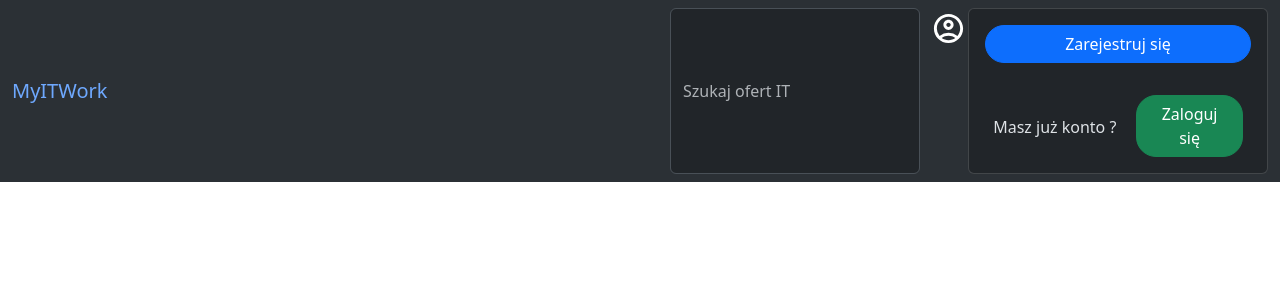
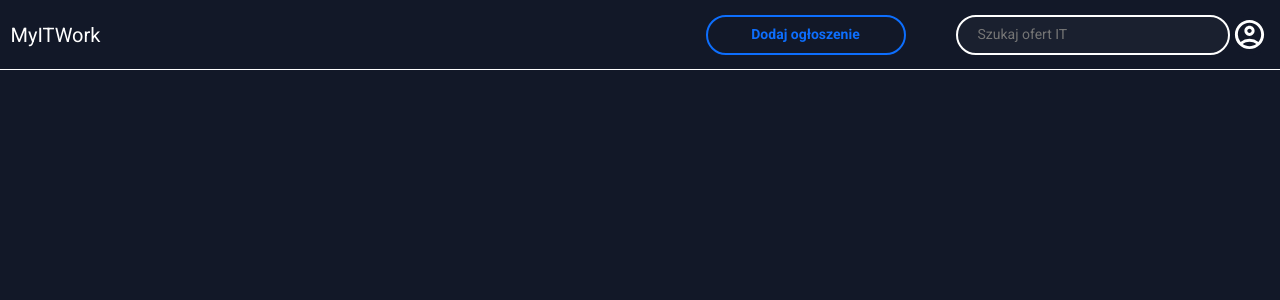
Before and after one commit to MiloszDubiel/my_it_work, a React (Create React App) app: page / in a window 1280 px wide. Shown: the top 300 px of the page. Built offline with nearby package versions, Linux system fonts and the light colour scheme.

Commit message:
Kontynuacja prac

```diff
--- a/public/index.html
+++ b/public/index.html
@@ -25,11 +25,26 @@
       Learn how to configure a non-root public URL by running `npm run build`.
     -->
     <title>MyITWork</title>
+    <style>
+      * {
+        font-family: "Roboto";
+        font-size: 14px;
+        background-color: rgb(18, 24, 40);
+        color: white;
+      }
+    </style>
     <link
       rel="stylesheet"
       href="https://cdn.jsdelivr.net/npm/bootstrap@5.3.5/dist/css/bootstrap.min.css"
       integrity="sha384-SgOJa3DmI69IUzQ2PVdRZhwQ+dy64/BUtbMJw1MZ8t5HZApcHrRKUc4W0kG879m7"
       crossorigin="anonymous"
+    />
+
+    <link rel="preconnect" href="https://fonts.googleapis.com" />
+    <link rel="preconnect" href="https://fonts.gstatic.com" crossorigin />
+    <link
+      href="https://fonts.googleapis.com/css2?family=Roboto+Mono:ital,wght@0,100..700;1,100..700&family=Roboto:ital,wght@0,100..900;1,100..900&display=swap"
+      rel="stylesheet"
     />
   </head>
   <body>
--- a/src/Components/NavBar/NavBar.js
+++ b/src/Components/NavBar/NavBar.js
@@ -5,22 +5,25 @@ import Navbar from "react-bootstrap/Navbar";
 import { Link } from "react-router-dom";
 import styles from "./NavBar.module.css";
 import Card from "react-bootstrap/Card";
-import ListGroup from "react-bootstrap/ListGroup";
 import { MdOutlineAccountCircle } from "react-icons/md";
 import Button from "react-bootstrap/Button";
+import { useRef } from "react";
 
 const NavBar = () => {
+  let card = useRef(null);
+
   return (
-    <Navbar
-      expand="lg"
-      className="bg-body-tertiary"
-      fixed="top"
-      bg="dark"
-      data-bs-theme="dark"
-    >
+    <Navbar expand="lg" style={{height: '70px'}} className={styles.navBar} fixed="top">
       <Container fluid>
         <Navbar.Brand>
-          <Link to="/" style={{ textDecoration: "none" }}>
+          <Link
+            to="/"
+            style={{
+              textDecoration: "none",
+              fontSize: "20px",
+              color: "white",
+            }}
+          >
             MyITWork
           </Link>
         </Navbar.Brand>
@@ -30,18 +33,26 @@ const NavBar = () => {
             style={{ maxHeight: "100px" }}
             navbarScroll
           ></Nav>
+
           <Form className="d-flex">
-            <Form.Control
+            <Nav.Link href="#action2"></Nav.Link>
+            <div className={styles.add}>Dodaj ogłoszenie</div>
+            <input
               type="search"
               placeholder="Szukaj ofert IT"
-              className="me-2"
+              className={styles.searchField}
               aria-label="Search"
               style={{ width: "250px" }}
             />
             <div className={styles.profile}>
-              <MdOutlineAccountCircle style={{ color: "white" }} />
+              <MdOutlineAccountCircle
+                style={{ color: "white" }}
+                onClick={() => {
+                  card.current.classList.toggle(styles.cardShow);
+                }}
+              />
             </div>
-            <Card className={styles.card}>
+            <Card className={styles.card + " " + styles.cardShow} ref={card}>
               <Card.Body style={{ width: "100%" }}>
                 <Button
                   style={{ width: "100%", borderRadius: "20px" }}
--- a/src/Components/NavBar/NavBar.module.css
+++ b/src/Components/NavBar/NavBar.module.css
@@ -1,4 +1,4 @@
-.profile{
+.profile {
   width: 40px;
   height: 40px;
   display: grid;
@@ -6,19 +6,57 @@
   border-radius: 50%;
   transition: 0.2s;
 }
-.profile:hover{
-    background-color: rgba(169, 169, 169, 0.247);
-}
 .profile > * {
   font-size: 35px;
   cursor: pointer;
 }
-.search{
-    all:unset;
+.search {
+  all: unset;
   display: flex;
 }
-.card{
+.card {
   width: 300px;
   display: flex;
   justify-content: center;
+  position: fixed;
+  top: 75px;
+  right: 5px;
+  border: white 2px solid;
 }
+.cardShow {
+  display: none;
+}
+.navBar {
+  background-color: rgb(18, 24, 40);
+  border-bottom: white 1px solid;
+}
+.searchField {
+  all: unset;
+  border: white 2px solid;
+  background-color: #dddddd0a;
+  padding-left: 20px;
+  border-radius: 20px;
+}
+.searchField:active {
+  all: unset;
+  border: white 2px solid;
+  background-color: #dddddd0a;
+  padding-left: 20px;
+  border-radius: 20px;
+}
+.add {
+  border: rgb(13, 110, 253) 2px solid;
+  margin-right: 50px;
+  display: flex;
+  align-items: center;
+  justify-content: center;
+  width: 200px;
+  border-radius: 20px;
+  color: rgb(13, 110, 253);
+  font-weight: bolder;
+  transform: 0.2s;
+  cursor: pointer;
+}
+.add:hover {
+  background-color: #dddddd0a;
+}
```
Lines whose indentation alone changed are shown as unchanged.
